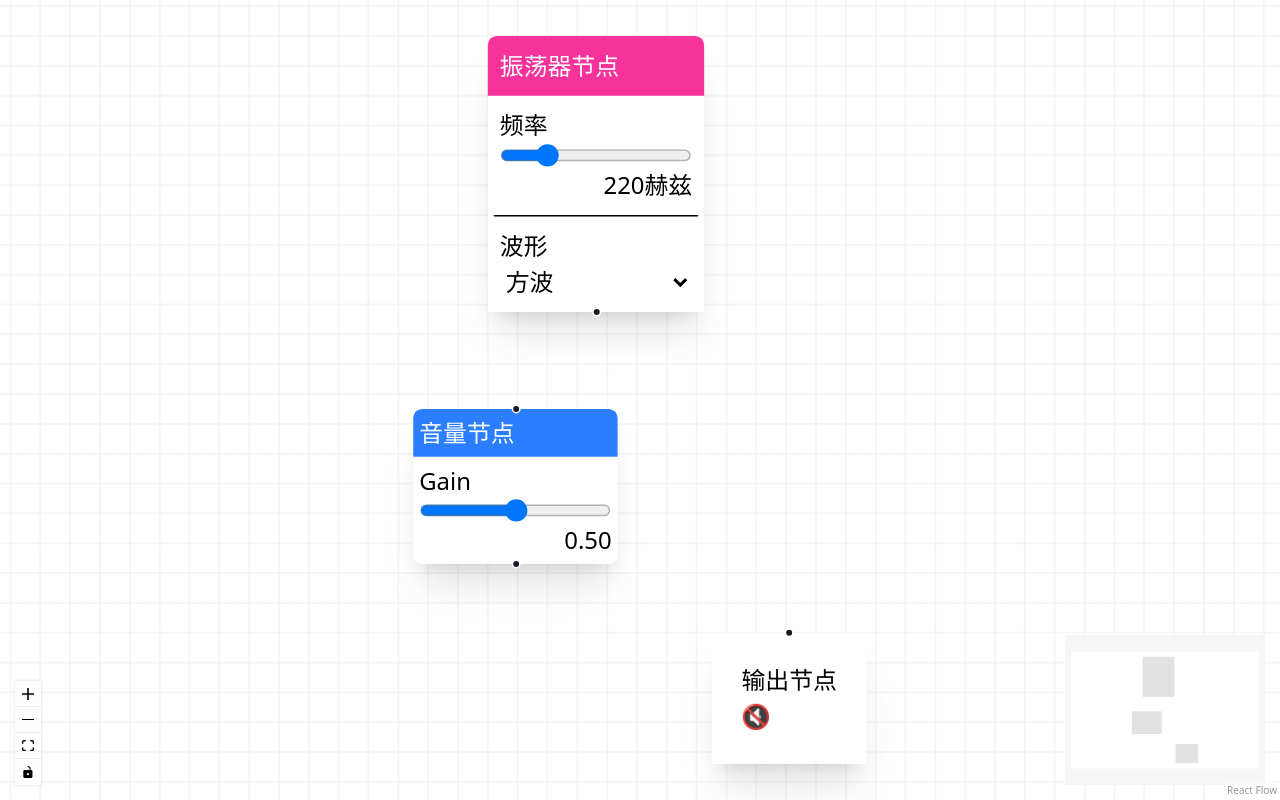
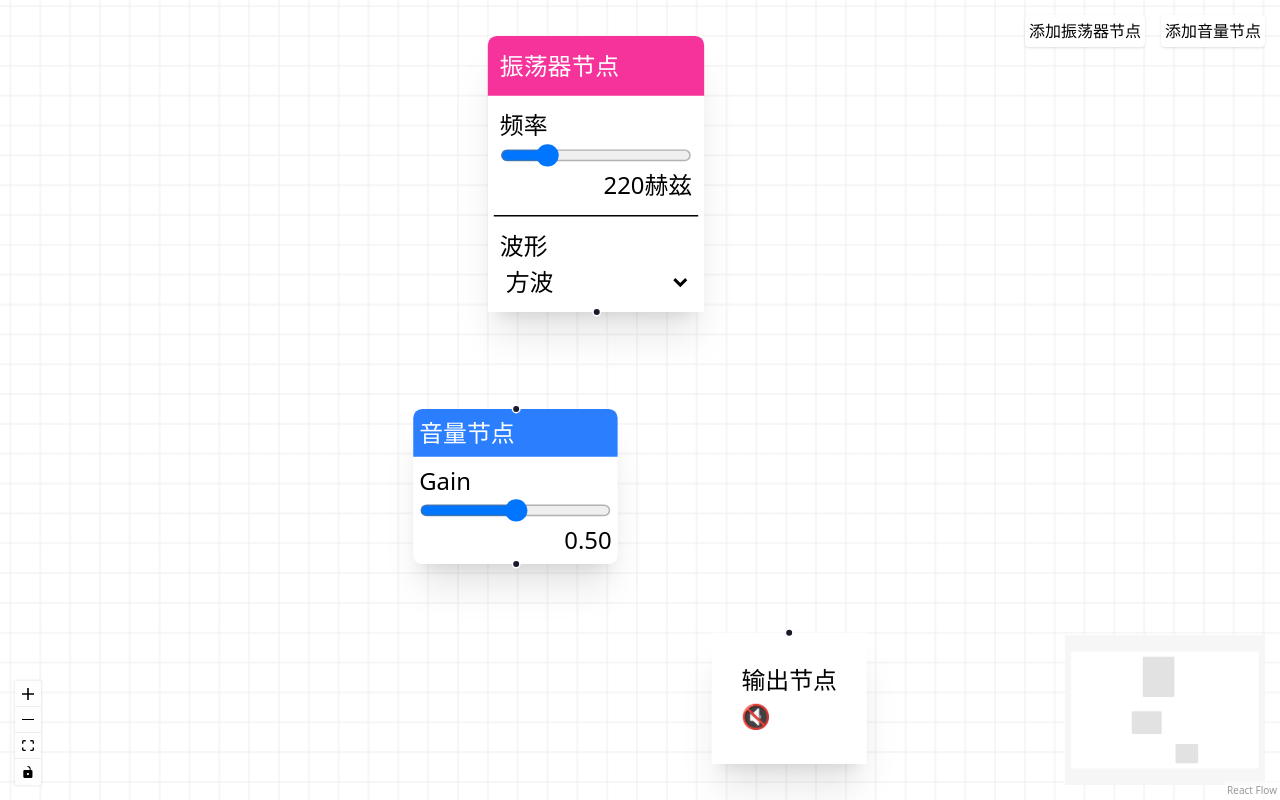
Before and after one commit to XieZongChen/toy-audio-flow, a React (Vite) app: page / in a window 1280 px wide. Built offline with nearby package versions, Linux system fonts and the light colour scheme.

Commit message:
feat: 新增节点逻辑开发

```diff
--- a/src/App.tsx
+++ b/src/App.tsx
@@ -1,12 +1,15 @@
 import {
-  Node,
-  Edge,
   addEdge,
   Background,
   BackgroundVariant,
   Connection,
   Controls,
+  Edge,
+  EdgeTypes,
   MiniMap,
+  Node,
+  OnConnect,
+  Panel,
   ReactFlow,
   useEdgesState,
   useNodesState,
@@ -15,7 +18,7 @@ import '@xyflow/react/dist/style.css';
 import { OscillatorNode } from './components/OscillatorNode';
 import { VolumeNode } from './components/VolumeNode';
 import { OutputNode } from './components/OutputNode';
-import { connect } from './audio';
+import { connect, createAudioNode } from './audio';
 
 const initialNodes: Node[] = [
   {
@@ -55,6 +58,26 @@ export default function App() {
     setEdges((eds) => addEdge(params, eds));
   };
 
+  function addOscNode() {
+    const id = Math.random().toString().slice(2, 8);
+    const position = { x: 0, y: 0 };
+    const type = 'osc';
+    const data = { frequency: 400, type: 'sine' };
+
+    setNodes([...nodes, { id, type, data, position }]);
+    createAudioNode(id, type, data);
+  }
+
+  function addVolumeNode() {
+    const id = Math.random().toString().slice(2, 8);
+    const data = { gain: 0.5 };
+    const position = { x: 0, y: 0 };
+    const type = 'volume';
+
+    setNodes([...nodes, { id, type, data, position }]);
+    createAudioNode(id, type, data);
+  }
+
   return (
     <div style={{ width: '100vw', height: '100vh' }}>
       <ReactFlow
@@ -69,6 +92,20 @@ export default function App() {
         <Controls />
         <MiniMap />
         <Background variant={BackgroundVariant.Lines} />
+        <Panel className={'space-x-4'} position='top-right'>
+          <button
+            className={'p-[4px] rounded bg-white shadow'}
+            onClick={addOscNode}
+          >
+            添加振荡器节点
+          </button>
+          <button
+            className={'p-[4px] rounded bg-white shadow'}
+            onClick={addVolumeNode}
+          >
+            添加音量节点
+          </button>
+        </Panel>
       </ReactFlow>
     </div>
   );
```
